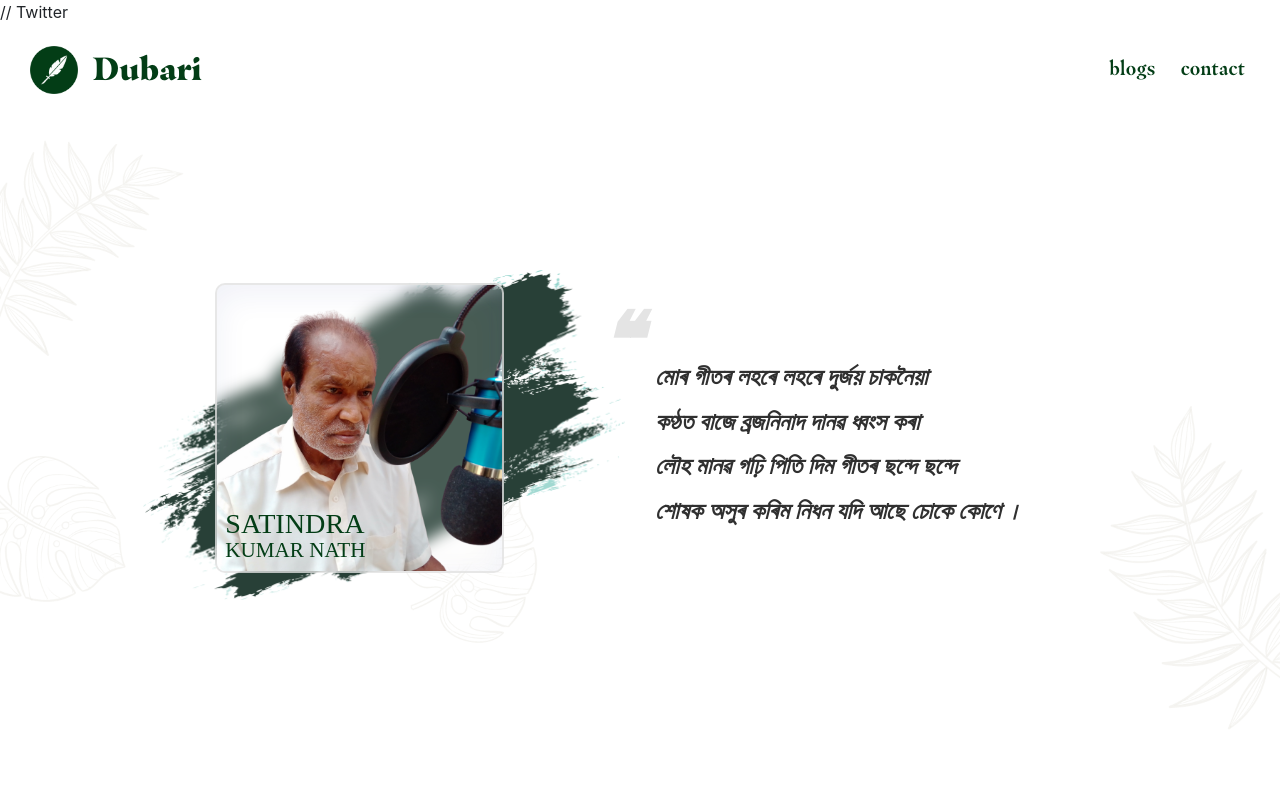
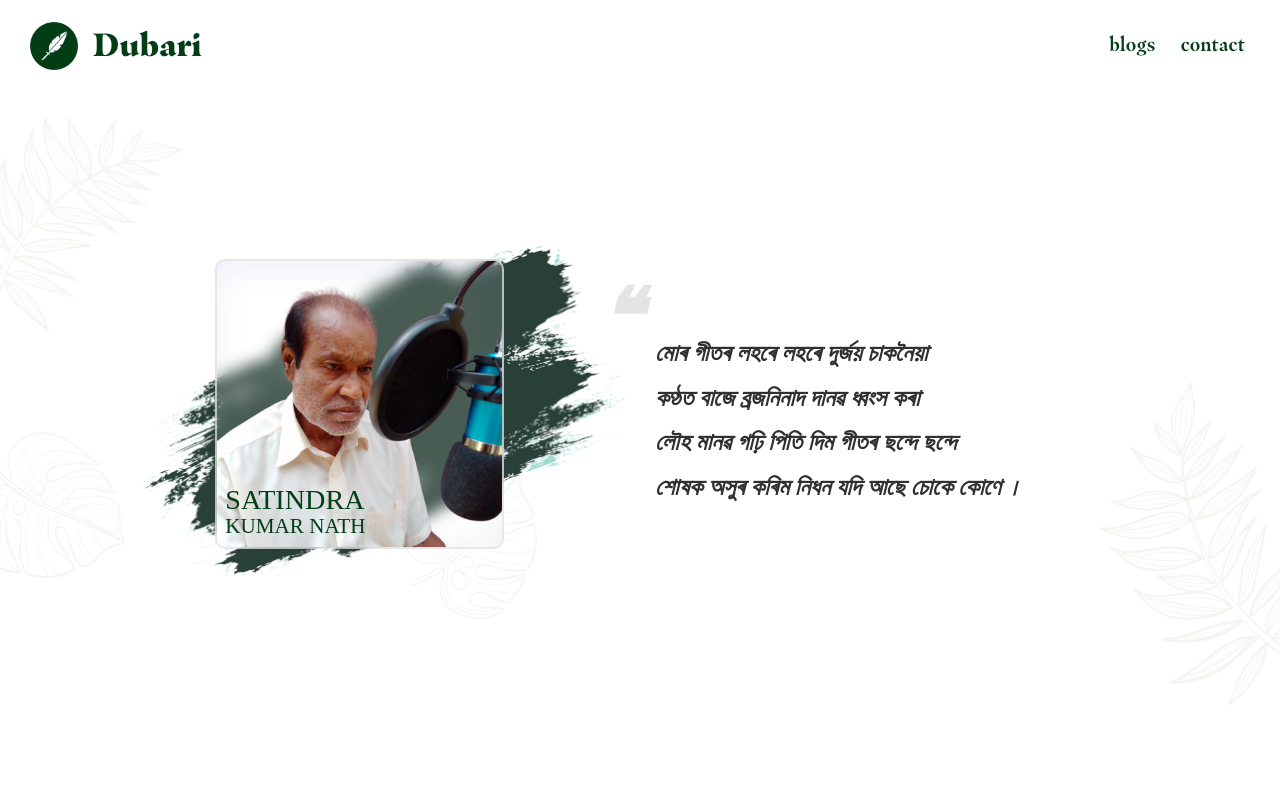
Before and after one commit to dinezh256/dubari, a Next.js app: page / in a window 1280 px wide. Shown: the top 800 px of the page. Built offline with nearby package versions, Linux system fonts and the light colour scheme; a web font is replaced by a local one.

Commit message:
Update _document.js

```diff
--- a/pages/_document.js
+++ b/pages/_document.js
@@ -89,7 +89,7 @@ class MyDocument extends Document {
           <meta property="og:image:width" content="512" />
           <meta property="og:image:height" content="512" />
 
-          // Twitter
+
           <meta property="twitter:card" content="summary_large_image" />
           <meta property="twitter:url" content="https://www.dubori.com" />
           <meta property="twitter:title" content="Dubori" />
```
